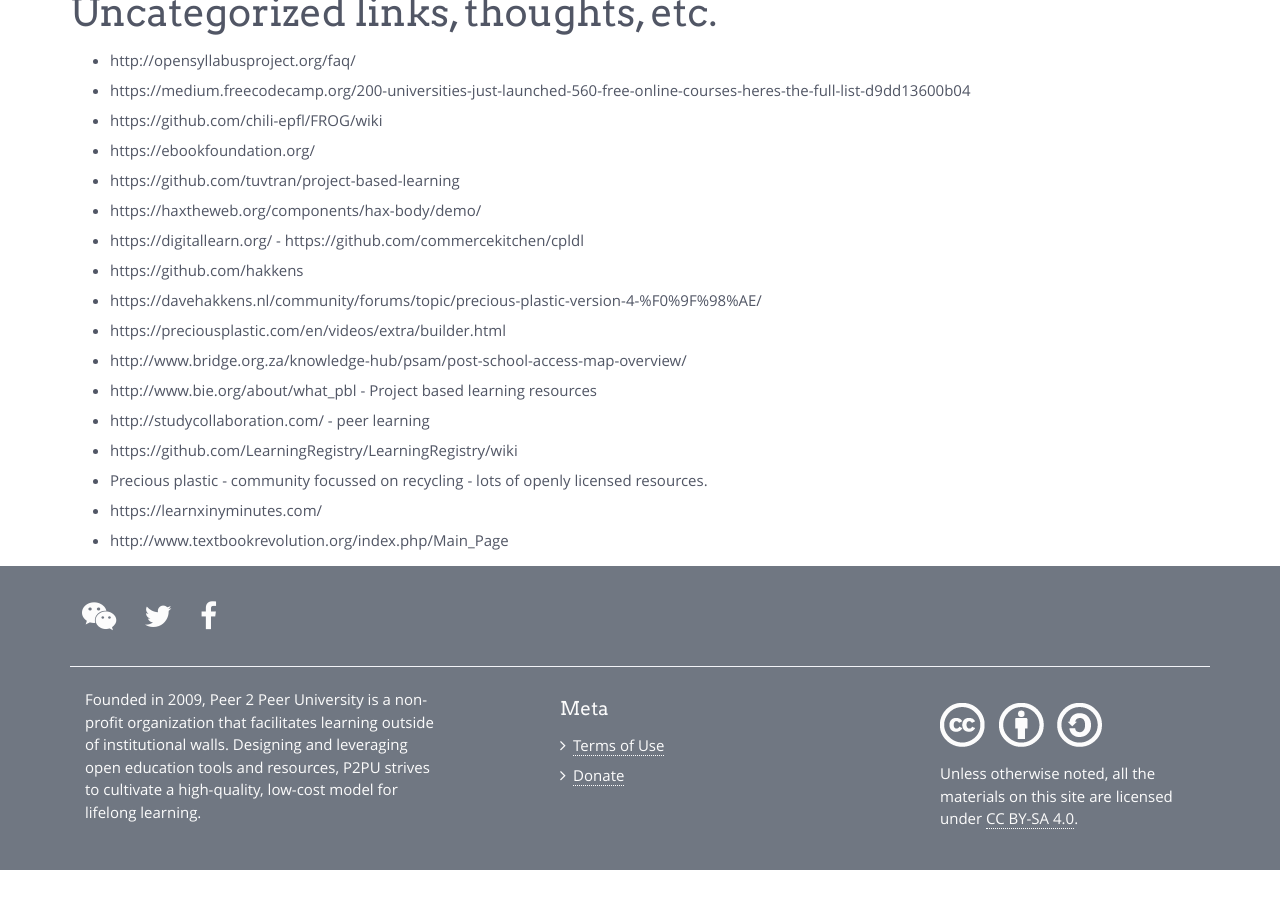
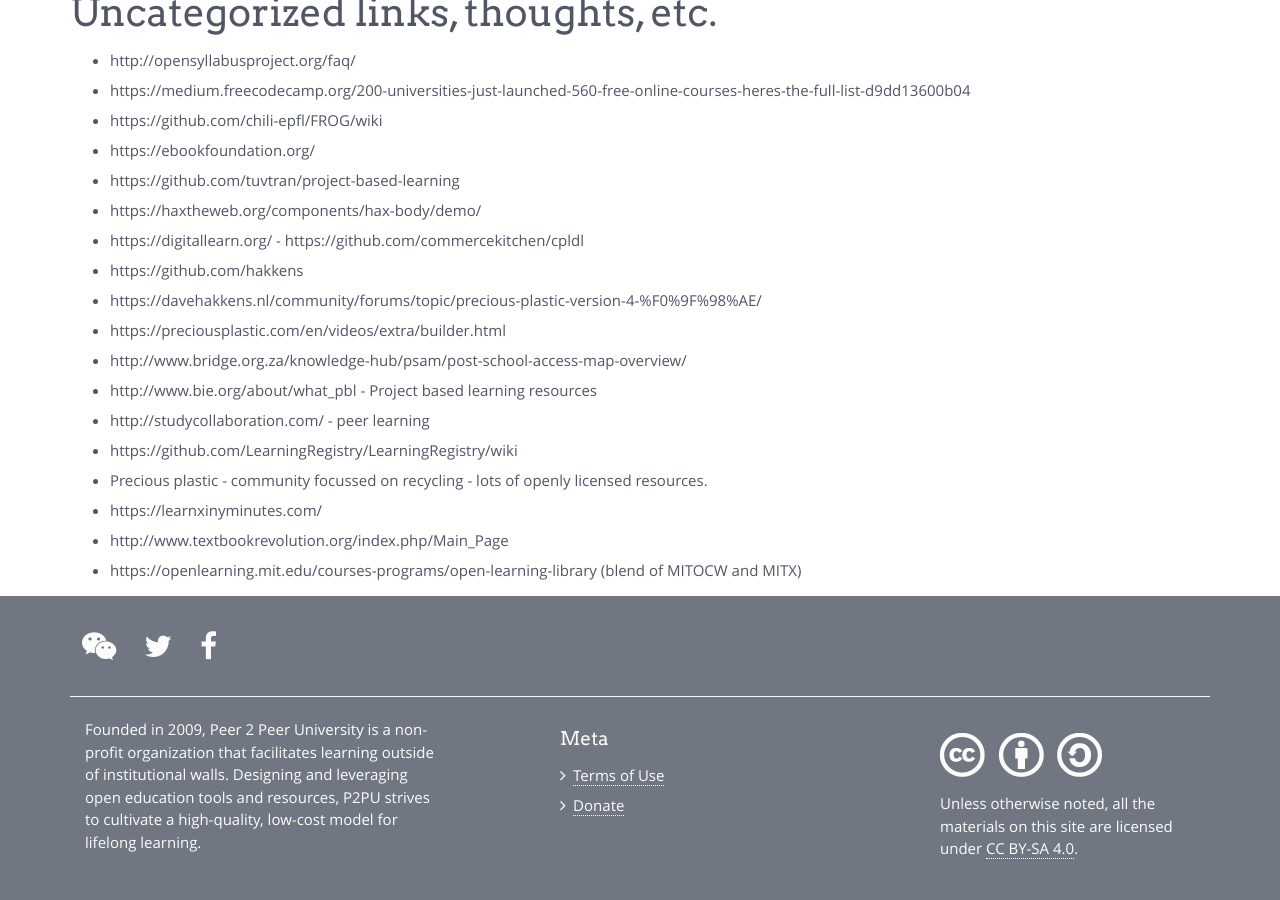
Before and after one commit to p2pu/notes-on-edtech, a Jekyll site: the page built from index.md, in a window 1280 px wide and 900 px high, scrolled down 4296 px. Built offline with Jekyll 4.4.1, drawn with Linux system fonts in a browser that asks for light colours; nearby versions of some CDN libraries; before the commit the page ends 5166 px from its top, so only the background shows below that.

Commit message:
Update index.md

```diff
--- a/index.md
+++ b/index.md
@@ -154,3 +154,4 @@ Tools for bringing OER and other learning resources offline.
  - Precious plastic - community focussed on recycling - lots of openly licensed resources.
  - https://learnxinyminutes.com/
  - http://www.textbookrevolution.org/index.php/Main_Page
+ - https://openlearning.mit.edu/courses-programs/open-learning-library (blend of MITOCW and MITX)
```
